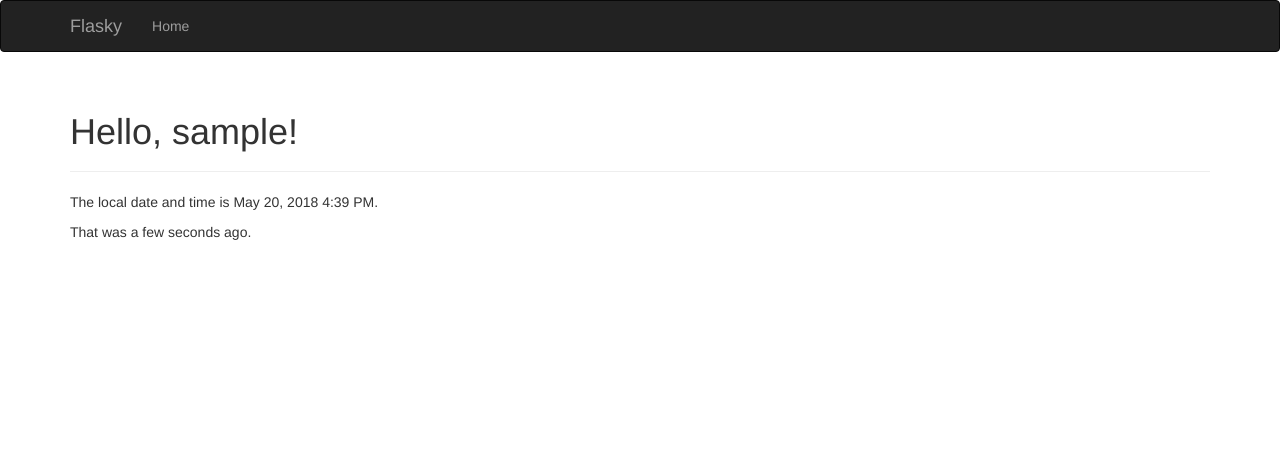
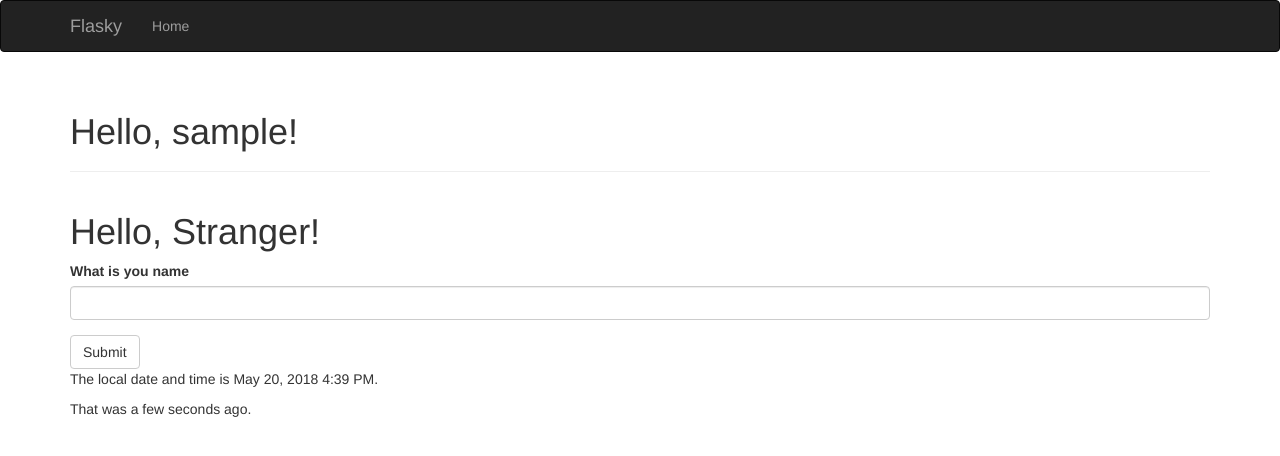
Before and after one commit to wyd933/my_flask, a Flask app: a page that uses app/templates/user_bootstrap.html in a window 1280 px wide. Shown: the top 456 px of the page. Run offline with Flask 2, Linux system fonts and the light colour scheme; some libraries are stand-ins or nearby versions.

Commit message:
表单处理

```diff
--- a/app/__init__.py
+++ b/app/__init__.py
@@ -1,6 +1,7 @@
 from flask import Flask
 from flask_bootstrap import Bootstrap
 from flask_moment import Moment
+from config import Config
 #flask对象初始化
 bootstrap = Bootstrap()
 moment = Moment()
@@ -8,6 +9,9 @@ moment = Moment()
 def create_app():
     app = Flask(__name__)
 
+    app.config.from_object(Config)
+
+    Config.init_app(app)
     bootstrap.init_app(app)
     moment.init_app(app)
 
--- /dev/null
+++ b/app/main/form.py
@@ -0,0 +1,7 @@
+from flask_wtf import FlaskForm
+from wtforms import StringField, SubmitField
+from wtforms.validators import DataRequired
+
+class NameForm(FlaskForm):
+    user_name = StringField('What is you name', validators=[DataRequired()])
+    submit = SubmitField('Submit')
--- a/app/main/views.py
+++ b/app/main/views.py
@@ -1,6 +1,7 @@
 from flask import render_template
 from . import main
 from datetime import datetime
+from .form import NameForm
 #注册主界面蓝本的功能
 @main.route('/', methods = ['GET', 'POST'])
 def index():
@@ -11,6 +12,13 @@ def index():
 # def user(name):
 #     return render_template('hello.html', name=name)
 
+#其实不应该放在这里，这是一个处理USER的试图函数
 @main.route('/user/bootstrap/<name>', methods = ['GET', 'POST'])
 def bootstrap(name):
-    return render_template('user_bootstrap.html', name=name, current_time=datetime.utcnow())
+    user_name = None
+    form = NameForm()
+    if form.validate_on_submit():
+        user_name = form.user_name.data
+        form.user_name.data = ''
+    return render_template('user_bootstrap.html', name=name, user_name = user_name, \
+                           current_time = datetime.utcnow(), form=form,)
--- a/app/templates/user_bootstrap.html
+++ b/app/templates/user_bootstrap.html
@@ -1,4 +1,5 @@
 {% extends "base.html" %}
+{% import "bootstrap/wtf.html" as wtf %}
 
 {%block title %} Flasky {% endblock %}
 
@@ -9,7 +10,7 @@
 {% block content %}
 <div class="container">
     <div class="page-header">
-        <h1>Hello, {{ name }}!</h1>
+        <h1>Hello, {% if name %}{{ name }}{% else %} Stranger{% endif %}!</h1>
     </div>
 </div>
 {{ super() }}
@@ -17,6 +18,10 @@
 
 
 {% block page_content %}
+<div>
+    <h1>Hello, {% if user_name %}{{ user_name }}{% else %} Stranger{% endif %}!</h1>
+</div>
+{{ wtf.quick_form(form) }}
 <p>The local date and time is {{ moment(current_time).format('LLL') }}.</p>
 <p>That was {{ moment(current_time).fromNow(refresh=True) }}.</p>
 {% endblock %}
```
Also changed, not shown: config.py (+13 -0 lines), 1 other file.
